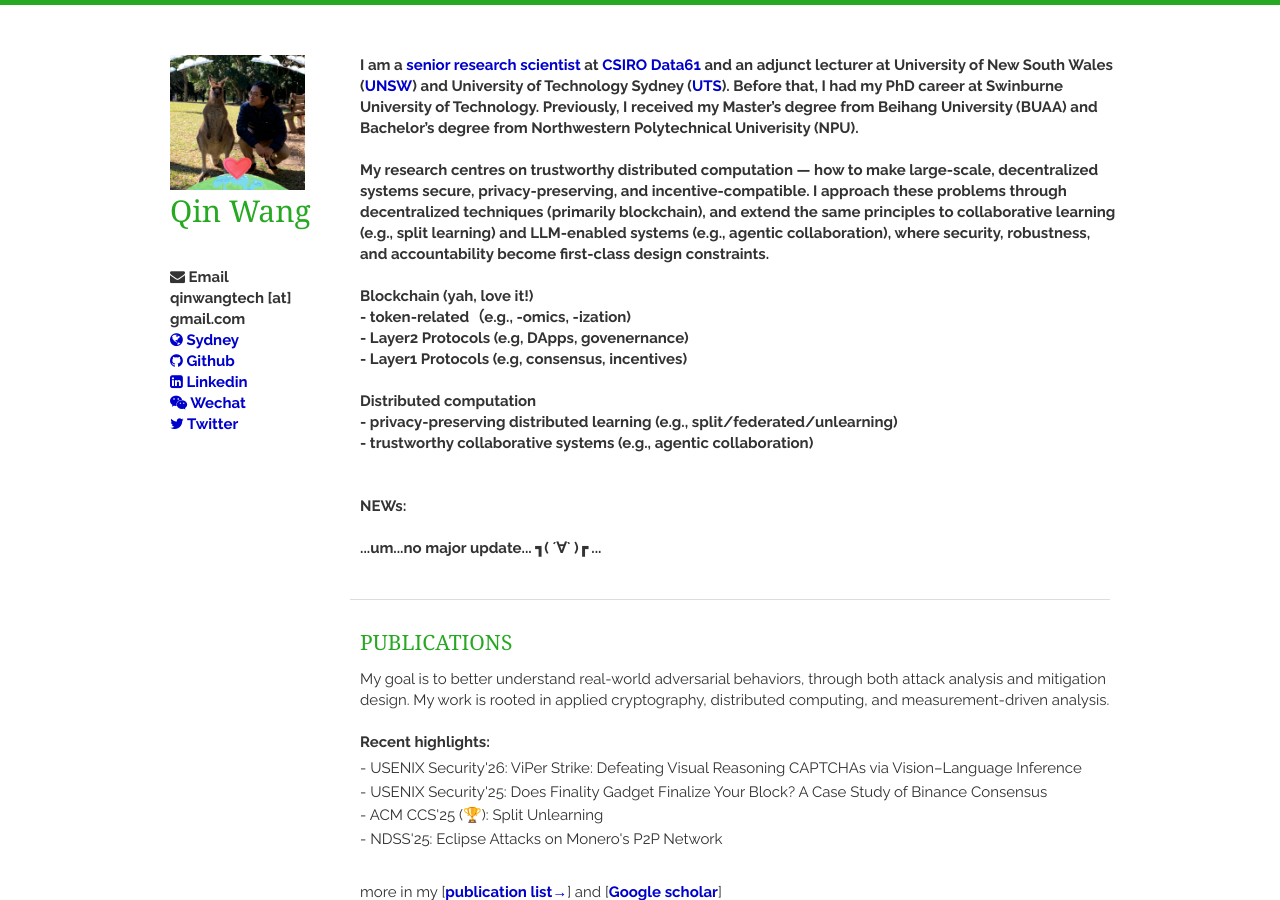
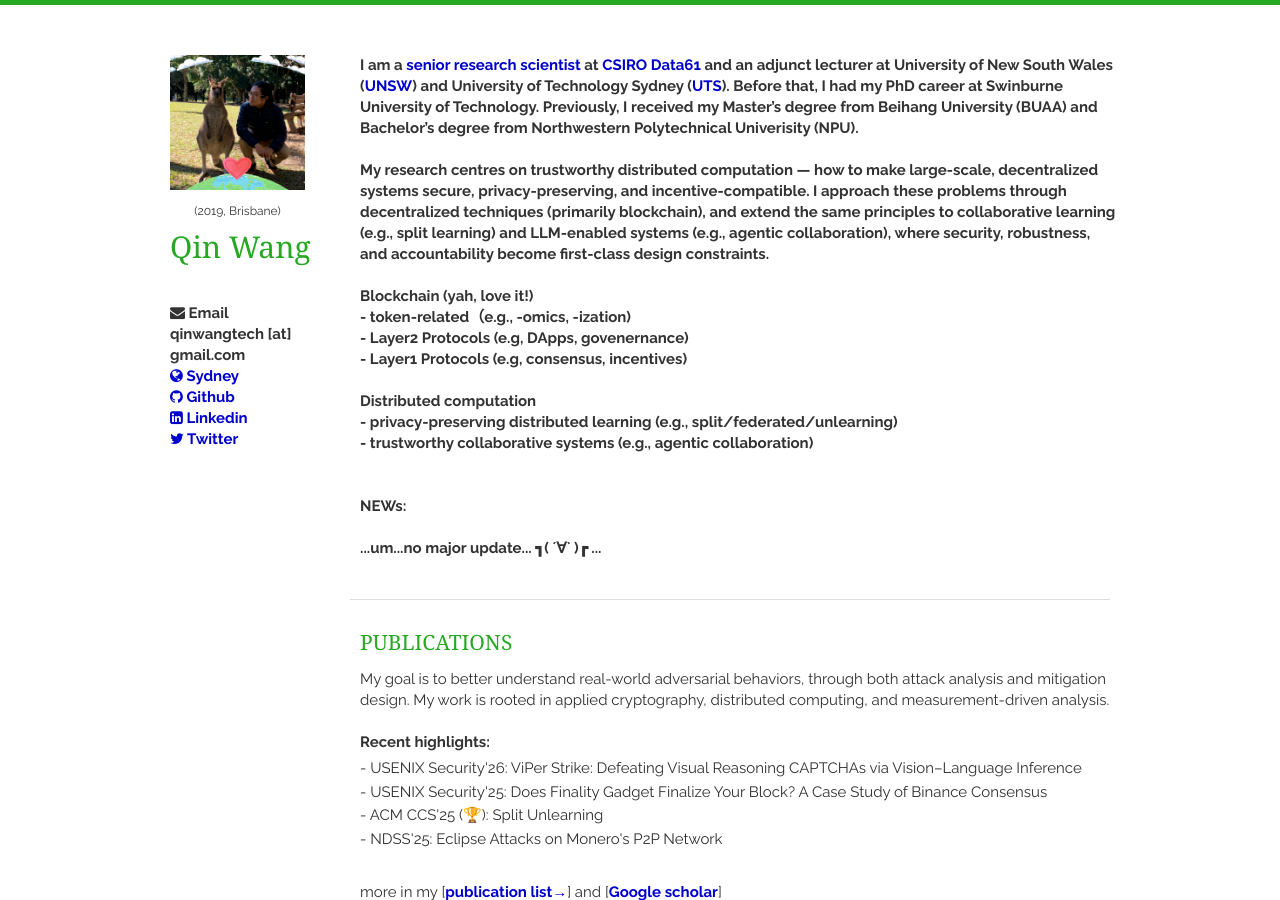
Before and after one commit to qinwang-git/qinwang-git.github.io, a Jekyll site: the page built from index.html, in a window 1280 px wide and 900 px high. Built offline with Jekyll 4.4.1, drawn with Linux system fonts in a browser that asks for light colours; nearby versions of some CDN libraries; a script that is not in the unit is left out; the list of posts is cut into pages by our own code.

Commit message:
Update sidebar: add photo timestamp and remove Wechat link
- Add '(2019, Brisbane)' timestamp below avatar photo
- Adjust spacing between photo and name
- Remove Wechat social link from sidebar

```diff
--- a/_layouts/layout.html
+++ b/_layouts/layout.html
@@ -34,7 +34,8 @@
 <div class="container">
    <header class="three columns">
         <img src="{{ site.baseurl }}static/img/Avatar1.jpeg" class="me">
-        <h1>{{ site.name }}</h1>
+        <p style="font-size: 12px; color: #333; margin: 5px 0 10px -25px; text-align: center;">(2019, Brisbane)</p>
+        <h1 style="margin-top: 0;">{{ site.name }}</h1>
         <p>
             <a href="{{ site.tel_full }}">{{ site.tel }}</a>
         </p>
@@ -56,7 +57,6 @@
             <br><strong><a href="{{ site.google_maps }}">{{ site.website }}<i class="fa fa-globe"></i> Sydney </a></strong>
             <br><strong><a href="https://github.com/{{ site.github }}" target="_blank" ><i class="fa fa-github"></i> Github</a></strong>
             <br><strong><a href="https://linkedin.com/in/{{ site.linkedin }}" target="_blank" ><i class="fa fa-linkedin-square"></i> Linkedin</a></strong>
-            <br><strong><a href="https://github.com/qinwang-git/qinwang-git.github.io/blob/master/static/img/_wechat.jpeg" target="_blank" ><i class="fa fa-wechat"></i> Wechat</a></strong>
             <br><strong><a href="https://twitter.com/{{ site.twitter }}" target="_blank" ><i class="fa fa-twitter"></i> Twitter</a></strong>
         </p>
    </header>
```
